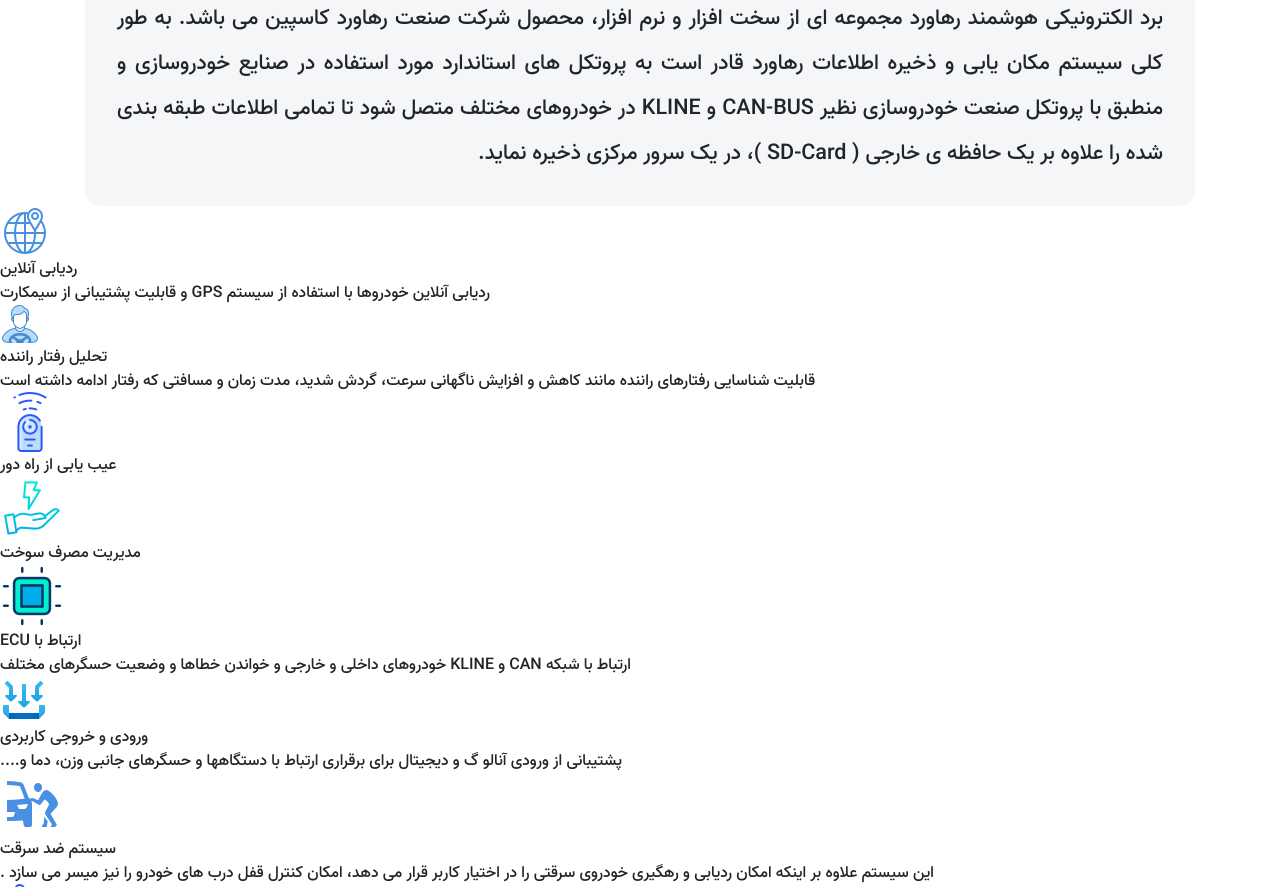
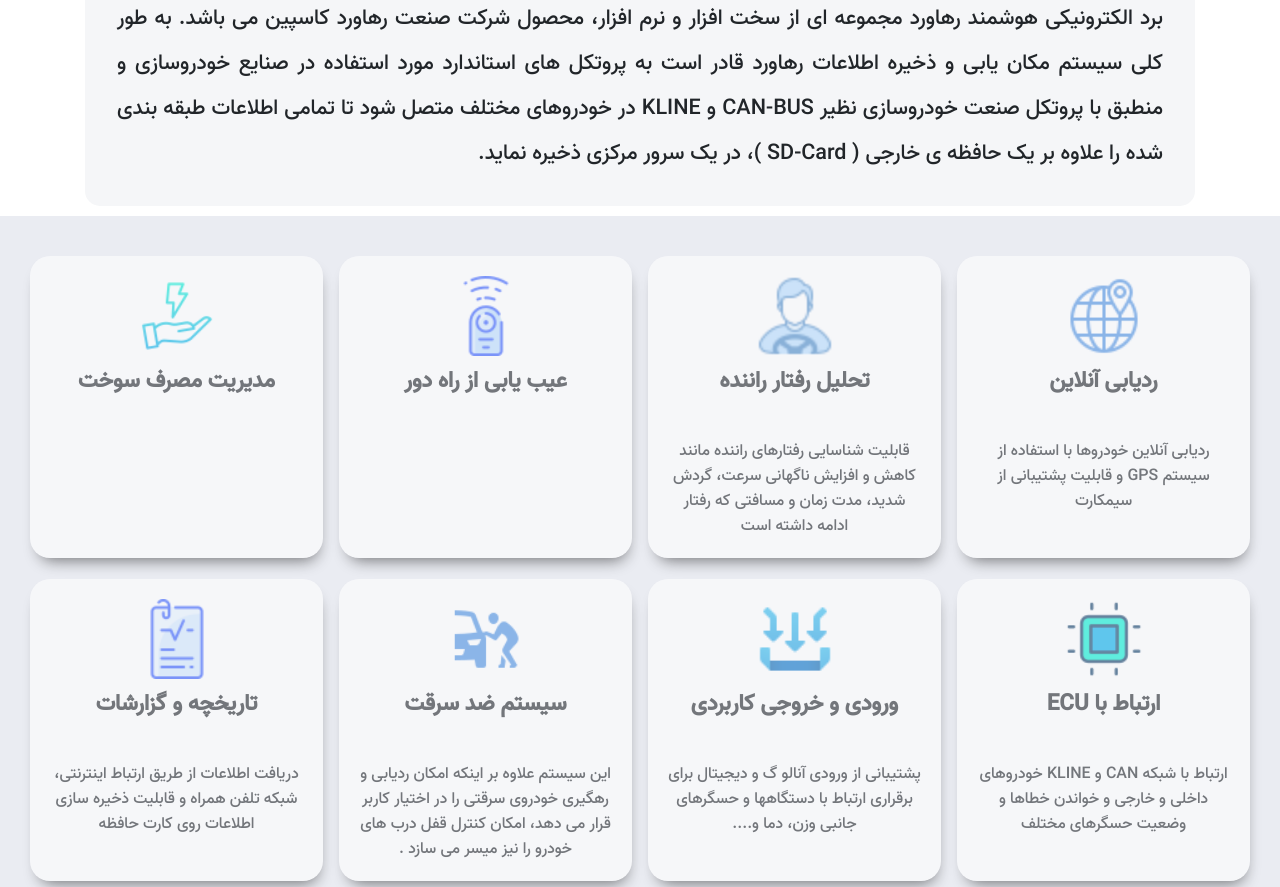
Before and after one commit to Amirma21/rahavard, a plain HTML site: page index.html in a window 1280 px wide. Shown: the part 990-1877 px from the top of the page. Drawn offline with Linux system fonts and the light colour scheme; files whose address does not match are found by name.

Commit message:
option section style complited

```diff
--- a/CSS/main.css
+++ b/CSS/main.css
@@ -92,3 +92,74 @@ body {
     font-size: 1.35em;
     font-weight: normal;
 }
+
+.option-decription {
+    background-color: #EAECF2;
+    width: 100%;
+    height: auto;
+    margin: 10px 0px 20px 0px;
+    padding: 20px;
+}
+
+.options {
+    display: flex;
+}
+
+.optios-container {
+    width: 100%;
+    display: grid;
+    grid-template-columns: repeat(auto-fit, minmax(260px, 1fr));
+    grid-column-gap: 1rem;
+    grid-row-gap: 1px;
+    padding: 0 10px;
+}
+
+.option {
+    width: auto;
+    height: auto;
+    background-color: #fff;
+    margin-top: 20px;
+    border-radius: 20px;
+    box-shadow: rgba(0, 0, 0, 0.9) 2px 10px 16px -8px;
+    opacity: 0.59;
+}
+
+.option:hover {
+    opacity: 1;
+}
+
+.option img {
+    width: 80px;
+    height: 80px;
+    object-fit: cover;
+}
+
+.icon {
+    display: flex;
+    justify-content: center;
+    width: 100%;
+    height: auto;
+    margin-top: 20px;
+}
+
+.option .icon img {
+    width: 80px;
+    height: 80px;
+    object-fit: cover;
+}
+
+.title-desc {
+    width: 100%;
+    text-align: center;
+    font-weight: 900;
+    font-size: 1.4rem;
+    display: block;
+    margin-top: .5rem;
+}
+
+.option .desc {
+    margin-top: 20px;
+    padding: 20px;
+    text-align: center;
+    line-height: 25px;
+}
```
